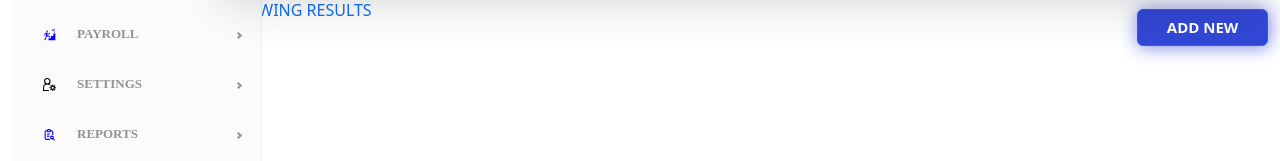
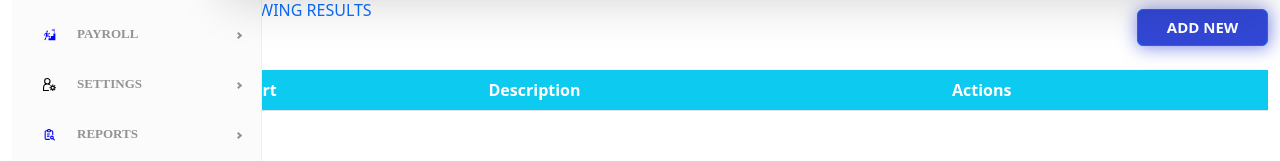
Before and after one commit to Shashank-AmazeINC/PayRollNextJs, a Next.js app: page /GroupMaster in a window 1280 px wide. Shown: the part 255-416 px from the top of the page. Built offline with nearby package versions, Linux system fonts and the light colour scheme.

Commit message:
added missing tables

```diff
--- a/pages/GroupMaster.js
+++ b/pages/GroupMaster.js
@@ -25,6 +25,16 @@ function GroupMaster() {
                     <Link href="/GroupMasterForm" id='AddButton' className='btn btn-primary'>Add New</Link>
                 </div>
             </div>
+
+            <table className='table table-hover mt-4 '>
+                <thead className='bg-info text-white '>
+                    <tr>
+                        <th>Short</th>
+                        <th>Description</th>
+                        <th>Actions</th>
+                    </tr>
+                </thead>
+            </table>
         </div>
     )
 }
```
Also changed, not shown: pages/StateMasterDash.js (+11 -0 lines), pages/WorkLocationMasterDash.js (+10 -0 lines).
